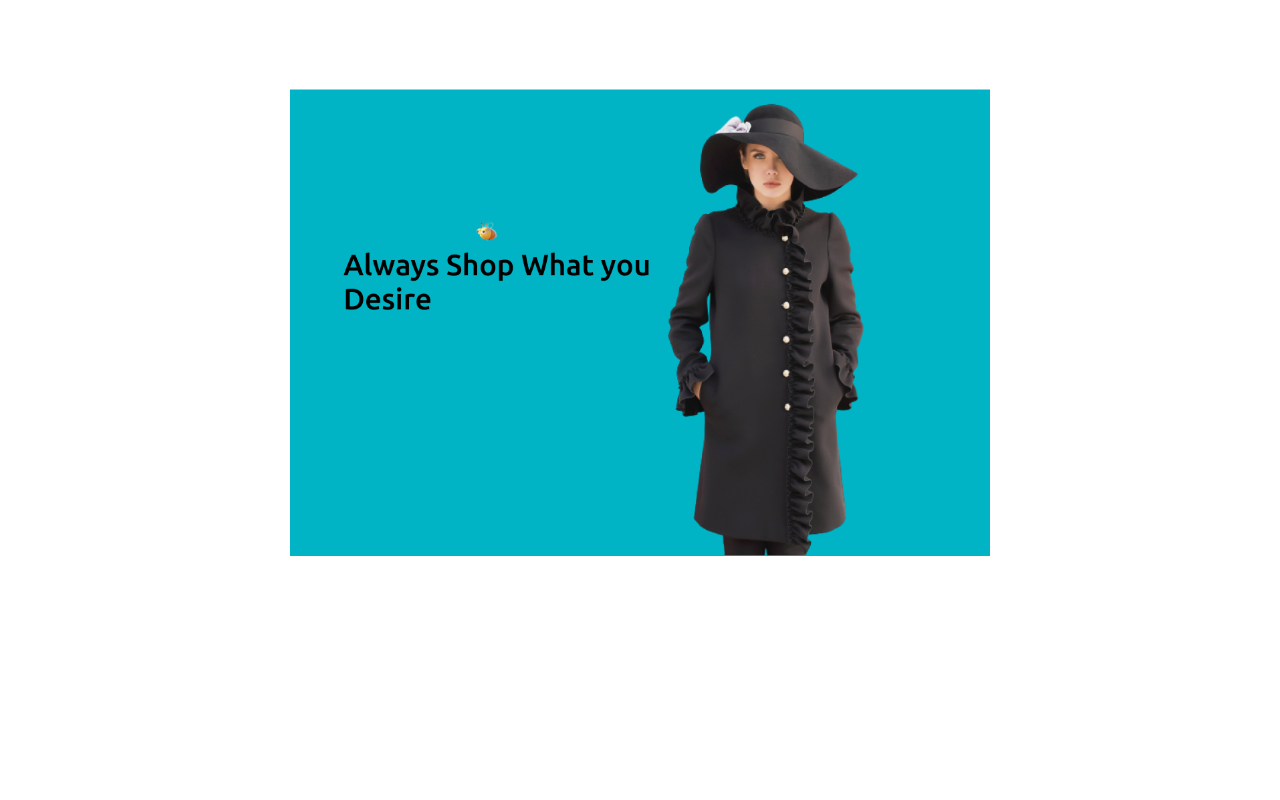
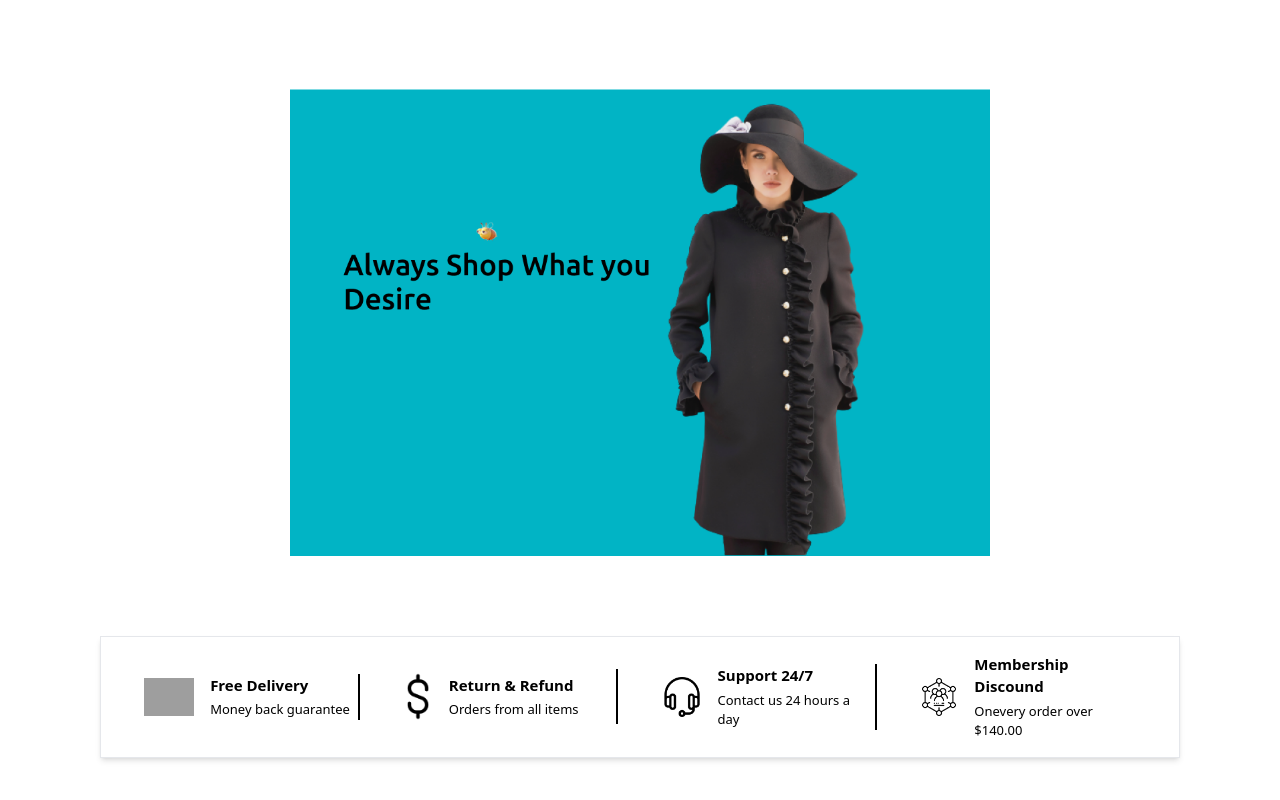
Before and after one commit to syntaxdesigner01/Buybay, a Next.js app: page / in a window 1280 px wide. Shown: the part 4982-5782 px from the top of the page. Before the commit the page ends 5698 px from the top, so only its background shows below. Built offline with nearby package versions, Linux system fonts and the light colour scheme; grey boxes are pictures that could not be loaded.

Commit message:
feature: done with support section

```diff
--- a/src/app/(Home)/page.tsx
+++ b/src/app/(Home)/page.tsx
@@ -8,6 +8,7 @@ import FeaturedWeekCateogry from "../components/FeaturedWeekCateogry";
 import TrendingArrivalsCateogry from "../components/TrendingArrivalsCateogry";
 import BestSellerCateogry from "../components/BestSellerCateogry";
 import Adsection from "../components/Adsection";
+import SupportComponent from "../components/SupportComponent";
 
 export default function HomePage() {
   return (
@@ -31,6 +32,8 @@ export default function HomePage() {
         <BestSellerCateogry/>
 
         <Adsection/>
+
+        <SupportComponent/>
         </section>
     </>
   );
--- /dev/null
+++ b/src/app/components/SupportComponent.tsx
@@ -0,0 +1,60 @@
+import Image from 'next/image'
+import React from 'react'
+
+export default function SupportComponent() {
+  return (
+    <section className="w-full flex justify-center">
+      <section className=" flex w-[90%] justify-evenly items-center  shadow-md py-4 border">
+        <section className="flex items-center gap-4 w-[20%] border-r-2 border-black">
+          <aside>
+            <Image src={"/icons/shipped 4.png"} alt="" width={50} height={50} />
+          </aside>
+          <aside className="flex flex-col gap-1">
+            <h1 className="text-[15px] font-semibold">Free Delivery</h1>
+            <p className=" text-[13px]">Money back guarantee </p>
+          </aside>
+        </section>
+
+        <section className="flex items-center gap-4 w-[20%] border-r-2 border-black">
+          <aside>
+            <Image
+              src={"/icons/dollar-sign 4.png"}
+              alt=""
+              width={30}
+              height={30}
+            />
+          </aside>
+          <aside className="flex flex-col gap-1">
+            <h1 className="text-[15px] font-semibold">Return & Refund</h1>
+            <p className=" text-[13px]">Orders from all items</p>
+          </aside>
+        </section>
+
+        <section className="flex items-center gap-4 w-[20%] border-r-2 border-black">
+          <aside>
+            <Image
+              src={"/icons/headphones 4.png"}
+              alt=""
+              width={40}
+              height={40}
+            />
+          </aside>
+          <aside className="flex flex-col gap-1">
+            <h1 className="text-[15px] font-semibold">Support 24/7</h1>
+            <p className=" text-[13px]">Contact us 24 hours a day</p>
+          </aside>
+        </section>
+
+        <section className="flex items-center gap-4 w-[20%] ">
+          <aside>
+            <Image src={"/icons/link 4.png"} alt="" width={40} height={40} />
+          </aside>
+          <aside className="flex flex-col gap-1">
+            <h1 className="text-[15px] font-semibold">Membership Discound </h1>
+            <p className=" text-[13px]">Onevery order over $140.00</p>
+          </aside>
+        </section>
+      </section>
+    </section>
+  );
+}
```
